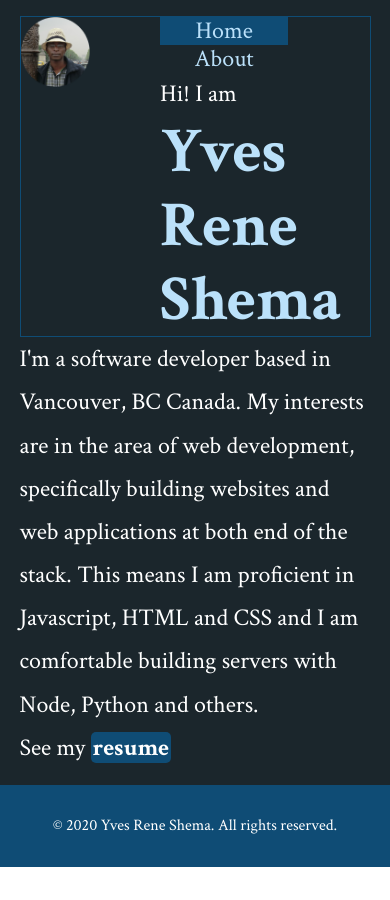
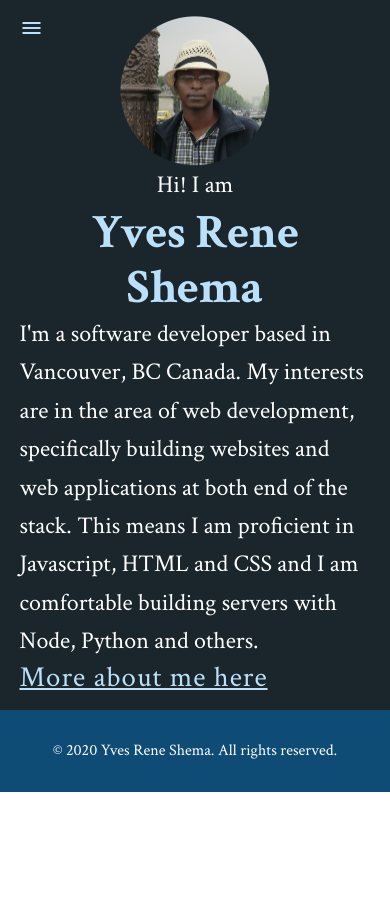
Before and after one commit to yveshema/yveshema.github.io, a Jekyll site: the page built from index.html, in a window 390 px wide. Built offline with Jekyll 4.4.1, drawn with Linux system fonts in a browser that asks for light colours; nearby versions of some CDN libraries.

Commit message:
Make stylesheet responsive
Add a hamburger menu which displays a menu of navigation links when in focus.
Preferably in pure CSS to cater for case when Javascript is not enabled.

Also change the page layout for smaller devices.

```diff
--- /dev/null
+++ b/_includes/mobile-nav.html
@@ -0,0 +1,12 @@
+<ul class="menu">
+    <li><a href="#!"><i class="material-icons">menu</i></a>
+      <ul>
+        <li>Menu</li>
+        {% for item in site.data.navigation %}
+        <li>
+          <a href="{{ item.link }}">{{ item.name }}</a>
+        </li>
+        {% endfor %}
+      </ul>
+    </li>
+</ul>
--- a/_sass/partials/_index.scss
+++ b/_sass/partials/_index.scss
@@ -56,6 +56,64 @@ header.banner {
         line-height:1.8;
         color: #fff;
     }
+
+    .resume {
+        text-decoration: underline;
+        font-size: 1.2em;
+        color: $secondary-color;
+        letter-spacing: 1px;
+    }
+
+}
+
+//Hide the hamburger menu on large screens
+.menu {
+    display:none;
+}
+
+@media screen and (max-width: 768px){
+    header.banner {
+        padding:1em 0;
+        background-color:$main-theme-color;
+
+        .container {
+            position:relative;
+        }
+
+        li {
+            text-align: left;
+        }
+
+        img {
+            width: 150px;
+            float: none;
+            display:block;
+            margin:0 auto;
+        }
+        .intro {
+            width:100%;
+            float: none;
+            text-align:center;
+        }
+
+        .wrapper {
+            border: none;
+            a {
+                color:$secondary-color;
+                font-size: 1.5em;
+            }
+        }
+
+        h1 {
+            font-size: 3em;
+            color: $secondary-color;
+        }
+
+        p {
+            font-size: 1.5em;
+            line-height:1.6;
+            color: #fff;
+        }
         #resume a {
             display:inline-block;
             padding: 2px;
@@ -66,6 +124,64 @@ header.banner {
         }
 
     }
+    section, aside {
+        width:100%;
+        float:none;
+    }
+    //hide the main navigation and show the hamburger menu
+    .banner nav {
+        display:none;
+    }
+
+    /* remove default styles, margins and any padding */
+    .menu, .menu * {
+        margin:0;
+        padding:0;
+        list-style:none;
+    }
+
+    .menu {
+        width:100%;
+        position:absolute;
+
+        display:block;
+
+        a {
+            color: inherit;
+        }
+
+        li {
+            width: 100%;
+            color: $secondary-color;
+        }
+
+        ul {
+            display:none;
+            li {
+                padding:0.5em 0;
+                border-bottom:1px solid $complementary-color;
+                text-align:center;
+                color: $heading-color;
+            }
+
+            li:first-child {
+                font-weight: bold;
+                background: $complementary-color;
+                color: $secondary-color;
+            }
+        }
+
+        & > li:focus-within ul {
+            display:block;
+            position:fixed;
+            top:0;
+            left: 0;
+            background: $secondary-color;
+            width: 60vw;
+            min-height: 100vh;
+        }
+    }
+}
 
 footer {
     background-color: $complementary-color;
--- a/_sass/partials/_layout.scss
+++ b/_sass/partials/_layout.scss
@@ -19,3 +19,7 @@ main {
         clear: both;
     }
 }
+
+@media screen and (max-width: 768px){
+
+}
--- a/index.html
+++ b/index.html
@@ -6,13 +6,13 @@ layout: null
   <head>
     <meta charset="UTF-8"/>
     <title>{{ page.title }}</title>
-    <link href="https://stackpath.bootstrapcdn.com/font-awesome/4.7.0/css/font-awesome.min.css"
-          rel="stylesheet">
+    <link href="https://cdnjs.cloudflare.com/ajax/libs/material-design-icons/3.0.1/iconfont/material-icons.min.css" rel="stylesheet">
     <link rel="stylesheet" href="/assets/css/styles.css" type="text/css">
   </head>
   <body>
     <header class="banner">
         <div class="container">
+          {% include mobile-nav.html %}
             <div class="wrapper">
                 <img src="/assets/images/yveshema.png" alt="Profile photo" />
 
@@ -25,7 +25,7 @@ layout: null
                 </div>
             </div>
             <p>{{ profile.description }}</p>
-            <p>See my <span id="resume"><a href="{{ profile.website }}" target="_blank">resume</a></span>
+            <p><a href="{{ profile.website }}" target="_blank" class="resume">More about me here</a></span>
             </p>
         </div>
     </header>
```
Also changed, not shown: _includes/main-nav.html (line endings or trailing spaces). Lines whose indentation alone changed are shown as unchanged.
